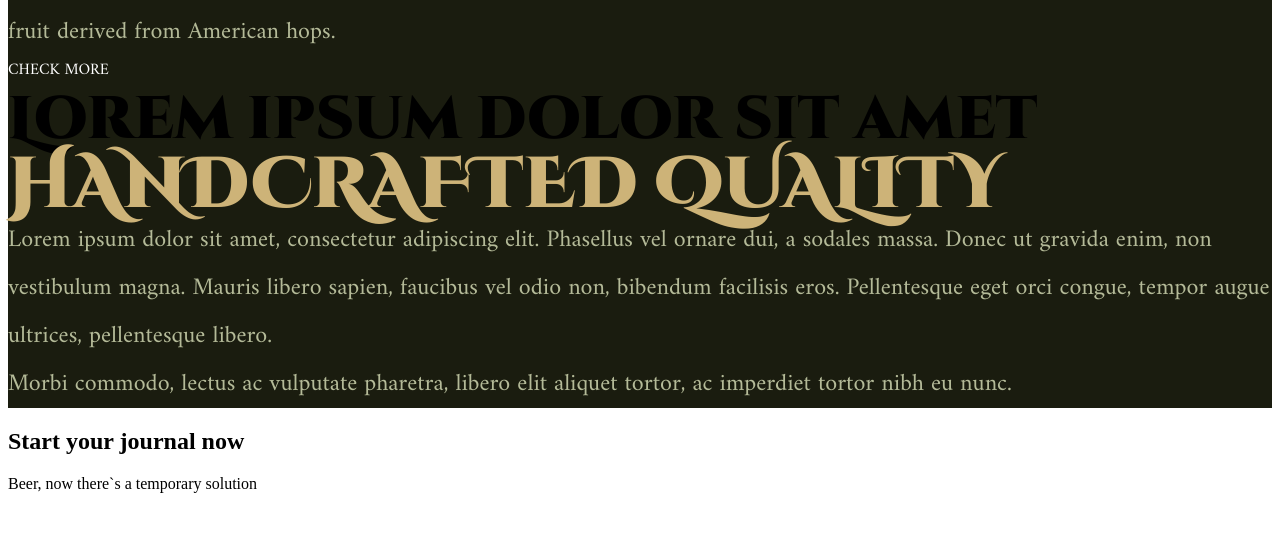
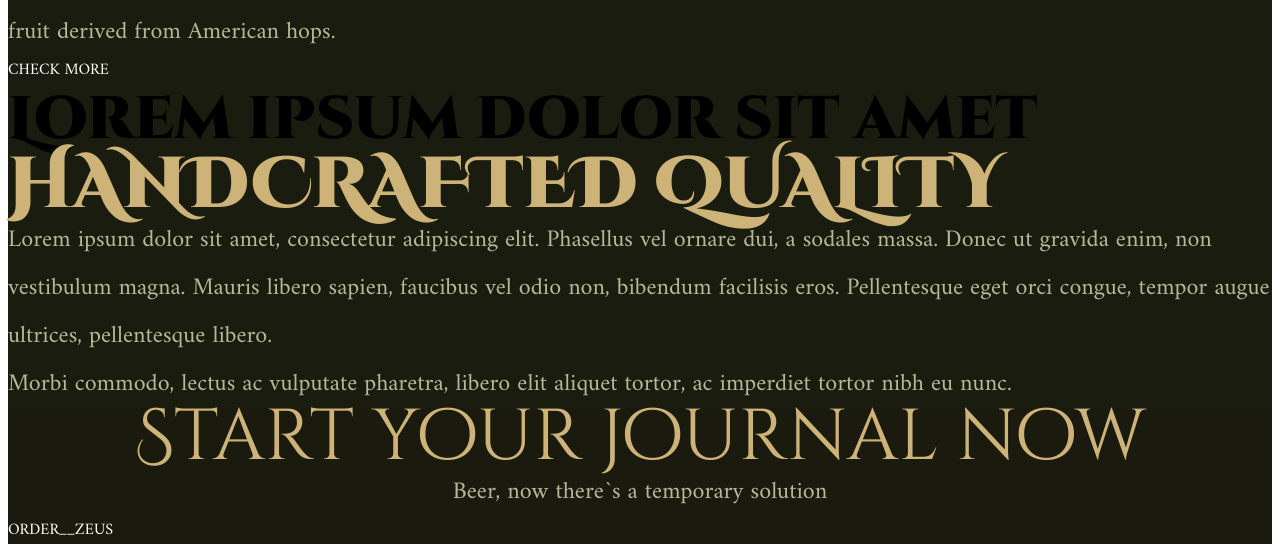
Before and after one commit to Mogrima/zeus, a website: page src/index.html in a window 1280 px wide. Shown: the part 708-1260 px from the top of the page. Drawn offline with nearby package versions, Linux system fonts and the light colour scheme; files that its build step writes are made by us from their sources.

Commit message:
1. Создала блок order и подключила его в style. 2. Cделала текстовую стилизацию заголовка и описания блока order: шрифт, размер, цвет и lh

```diff
--- /dev/null
+++ b/src/less/order.less
@@ -0,0 +1,22 @@
+.order {
+	background-color: #1b1a0f;
+}
+
+.order__title {
+	margin: 0;
+	font-family: @cinzel;
+	font-weight: 400;
+	font-size: 72px;
+	line-height: 60px;
+	color: @text-brown;
+	text-align: center;
+}
+
+.order__description {
+	margin: 0;
+	font-family: 'Amiri';
+	font-size: 24px;
+	line-height: 48px;
+	color: #b4ba98;
+	text-align: center;
+}
--- a/src/less/style.less
+++ b/src/less/style.less
@@ -7,3 +7,4 @@
 
 @import "features.less";
 @import "slogan.less";
+@import "order.less";
```
